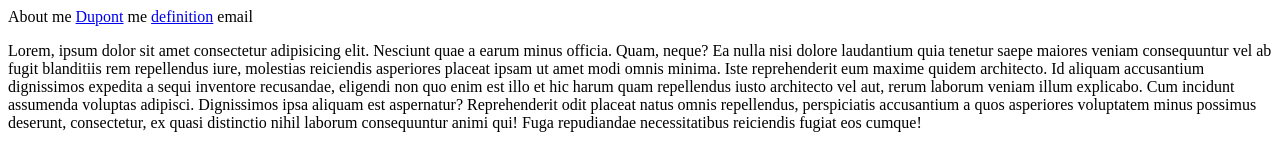
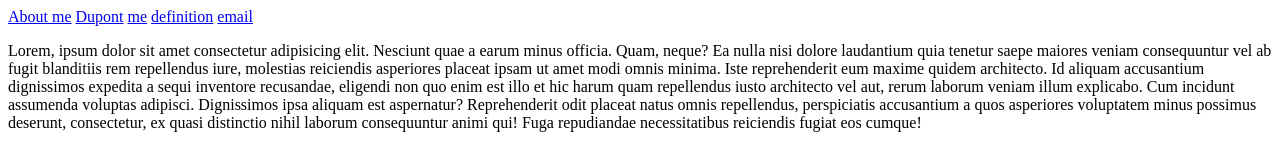
Before and after one commit to dupontdenis/HTML_TD3, a plain HTML site: page index.html in a window 1280 px wide. Shown: the top 148 px of the page. Drawn offline with Linux system fonts and the light colour scheme.

Commit message:
correction des liens

```diff
--- a/index.html
+++ b/index.html
@@ -17,11 +17,11 @@
 </head>
 
 <body>
-    <a dupont="./About/aboutme.html">About me</a>
+    <a href="./About/aboutme.html">About me</a>
     <a href="https://www.ibisc.univ-evry.fr/~dupont/" target="_blank">Dupont</a>
-    <a dupont="./Images/47.jpg" download>me</a>
+    <a href="./Images/47.jpg" download>me</a>
     <a href="#partie_definition">definition</a>
-    <a dupont="mailto:denis.dupont@univ.fr">email</a>
+    <a href="mailto:denis.dupont@univ.fr">email</a>
     <p>Lorem, ipsum dolor sit amet consectetur adipisicing elit. Nesciunt quae a earum minus officia. Quam, neque? Ea
         nulla nisi dolore laudantium quia tenetur saepe maiores veniam consequuntur vel ab fugit blanditiis rem
         repellendus iure, molestias reiciendis asperiores placeat ipsam ut amet modi omnis minima. Iste reprehenderit
```
